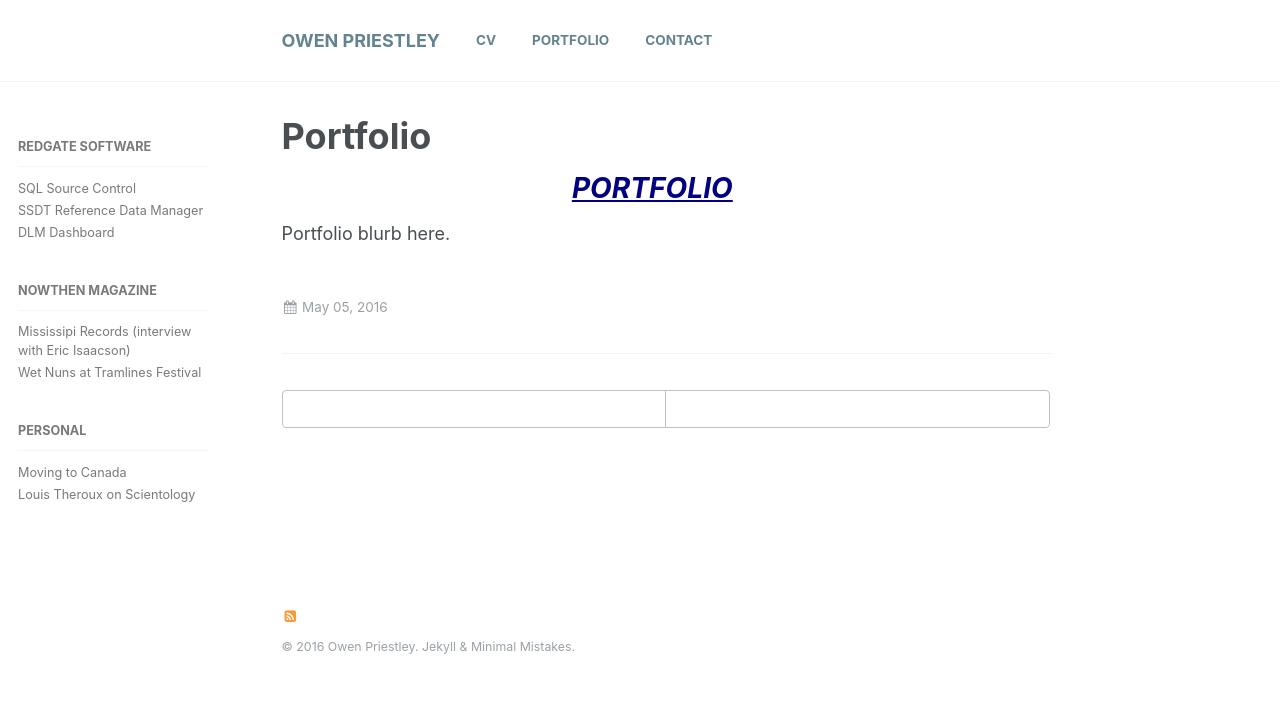
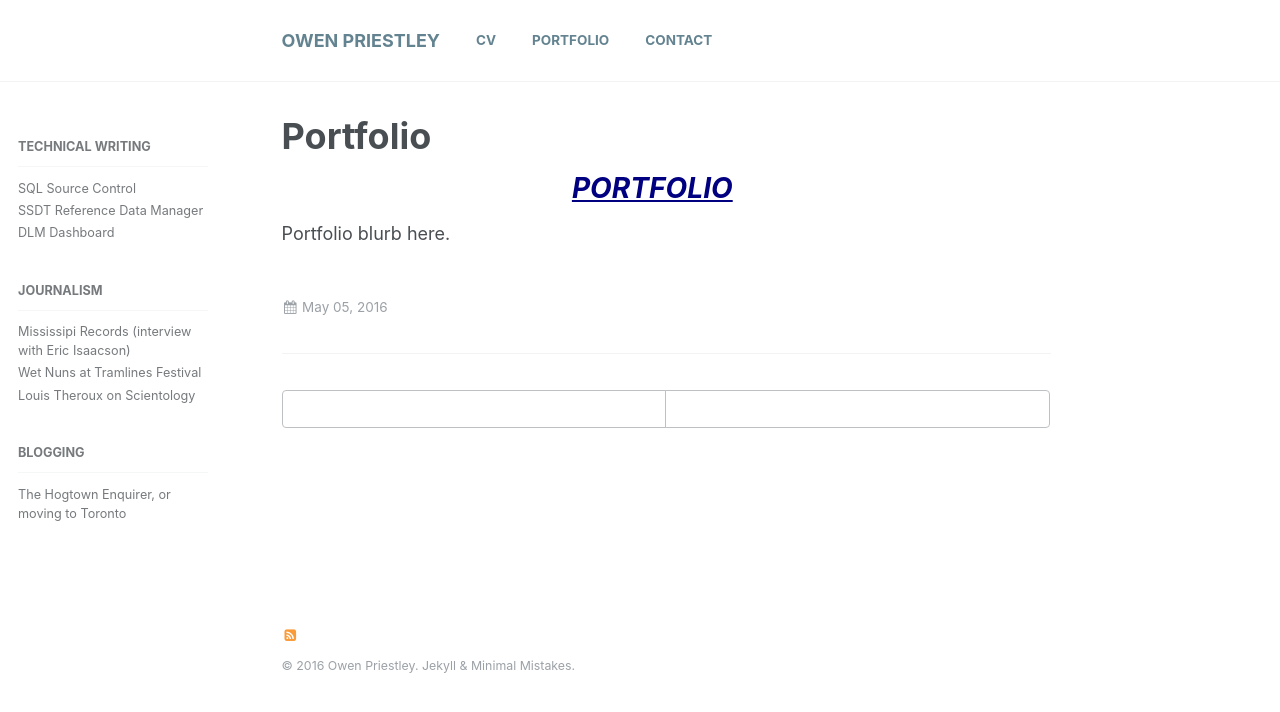
Before and after one commit to owenpriestley/owenpriestley.github.io, a Jekyll site: the page built from _portfolio/index.md, in a window 1280 px wide. Shown: the top 712 px of the page. Built offline with Jekyll 4.4.1, drawn with Linux system fonts in a browser that asks for light colours.

Commit message:
New navigation layout in portfolio

```diff
--- a/_data/navigation.yml
+++ b/_data/navigation.yml
@@ -11,7 +11,7 @@ main:
 
 # _data/navigation.yml
 portfolio:
-  - title: "Redgate Software"
+  - title: "Technical writing"
     url: /portfolio/redgate/
     children:
       - title: "SQL Source Control"
@@ -20,17 +20,17 @@ portfolio:
         url: /child-2-page-url/
       - title: "DLM Dashboard"
         url: /child-2-page-url/
-  - title: "NowThen Magazine"
-    url: /portfolio/nowthen/
+  - title: "Journalism"
+    url: /portfolio/journalism/
     children:
       - title: "Mississipi Records (interview with Eric Isaacson)"
-        url: /portfolio/nowthen/mississipi_records/
+        url: /portfolio/journalism/mississipi_records/
       - title: "Wet Nuns at Tramlines Festival"
-        url: /portfolio/nowthen/wet_nuns/
-  - title: "Personal"
+        url: /portfolio/journalism/wet_nuns/
+      - title: "Louis Theroux on Scientology"
+        url: /portfolio/journalism/scientology/
+  - title: "Blogging"
     url: /personal/
     children:
-      - title: "Moving to Canada"
+      - title: "The Hogtown Enquirer, or moving to Toronto"
         url: /child-1-page-url/
-      - title: "Louis Theroux on Scientology"
-        url: /child-2-page-url/
--- a/_portfolio/nowthen/nowthen.md
+++ b/_portfolio/journalism/index.md
@@ -3,7 +3,7 @@ title: "NowThen"
 layout: single
 excerpt: "Owen Priestley"
 sitemap: true
-permalink: /portfolio/nowthen/
+permalink: /portfolio/journalism/
 sidebar:
   nav: "portfolio"
 ---
--- a/_portfolio/nowthen/mississipi_records.md
+++ b/_portfolio/journalism/mississipi_records.md
@@ -3,7 +3,7 @@ title: "Mississipi Records"
 layout: single
 excerpt: "Owen Priestley"
 sitemap: true
-permalink: /portfolio/nowthen/mississipi_records
+permalink: /portfolio/journalism/mississipi_records
 sidebar:
   nav: "portfolio"
 ---
```
Also changed, not shown: _portfolio/journalism/scientology.md (added, +9 -0 lines), _portfolio/journalism/wet_nuns.md (added, +9 -0 lines), _portfolio/nowthen/wet_nuns.md (deleted, +0 -10 lines).
